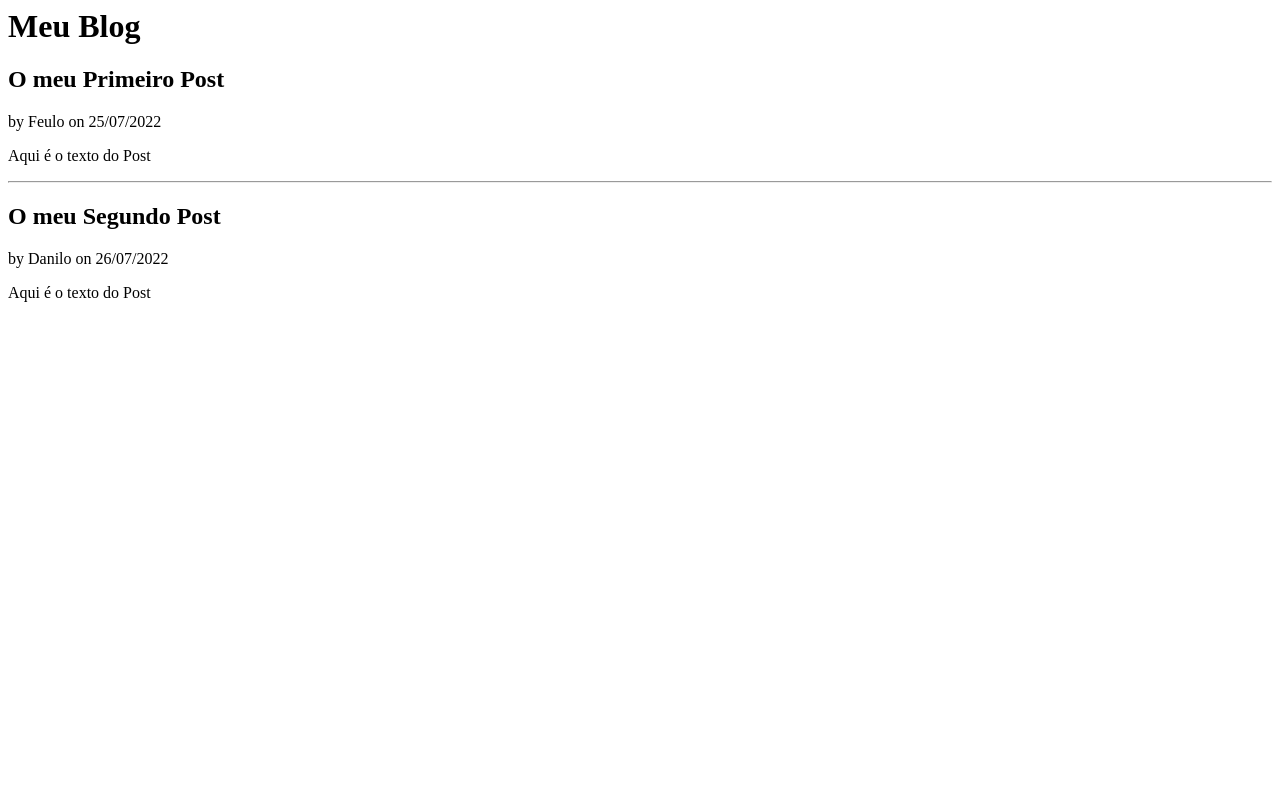
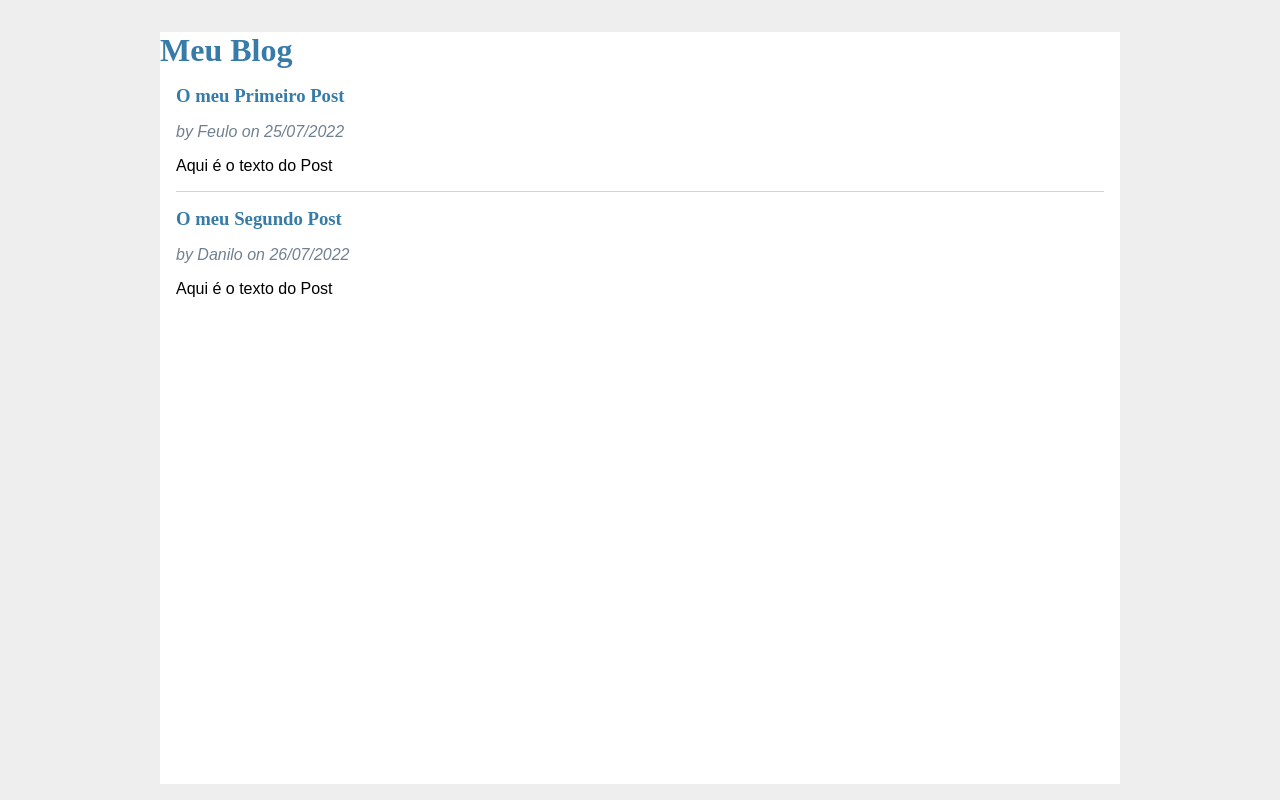
Before and after one commit to DavidFrancoR/blog, a Flask app: page / in a window 1280 px wide. Run offline with Flask 2, Linux system fonts and the light colour scheme.

Commit message:
Creamos o css

```diff
--- /dev/null
+++ b/static/style.css
@@ -0,0 +1,32 @@
+html{
+    font-family: sans-serif;
+    background: #eee;
+    padding: 1rem;
+}
+body{
+    max-width: 960px;
+    margin: 0 auto;
+    background: white;
+}
+h1{
+    font-family: serif;
+    color: #377ba8;
+    margin: 1rem 0;
+}
+hr{
+    border: none;
+    border-top: 1px solid lightgray;
+}
+.content{
+    padding: 0 1rem 1rem;
+}
+.post > header > div:first-of-type{
+    flex: auto;
+}
+.post .about{
+    color: slategray;
+    font-style: italic;
+}
+.post .body{
+    white-space: pre-line;
+}
--- /dev/null
+++ b/templates/base.html
@@ -0,0 +1,16 @@
+<html>
+    <head>
+        <title> {% block title %}{% endblock %} - Meu Blog </title>
+        <link rel="stylesheet" href="/static/style.css">
+    </head>
+
+    <body>
+        <h1> Meu Blog </h1>
+        <nav>
+        </nav>
+        <section class="content">
+            {% block content %}
+            {% endblock %}
+        </section>
+    </body>
+</html>
--- a/templates/index.html
+++ b/templates/index.html
@@ -1,10 +1,8 @@
-<html>
-    <head>
-        <title> Meu Blog </title>
-    </head>
-    <body>
-        <h1> Meu Blog </h1>
+{% extends "base.html" %}
 
+{%block title %} Página Inicial {% endblock %}
+
+{% block content %}
 {% for post in posts %}
     <article class="post">
         <header>
@@ -21,7 +19,4 @@
         <hr>
     {% endif %}
 {% endfor %}
-
-
-    </body>
-</html>
+{% endblock%}
--- /dev/null
+++ b/templates/login.html
@@ -0,0 +1,5 @@
+{% extends "base.html" %}
+{% block content %}
+Aqui va ser o login
+{% endblock %}
+{% %}
```
Lines whose indentation alone changed are shown as unchanged.
